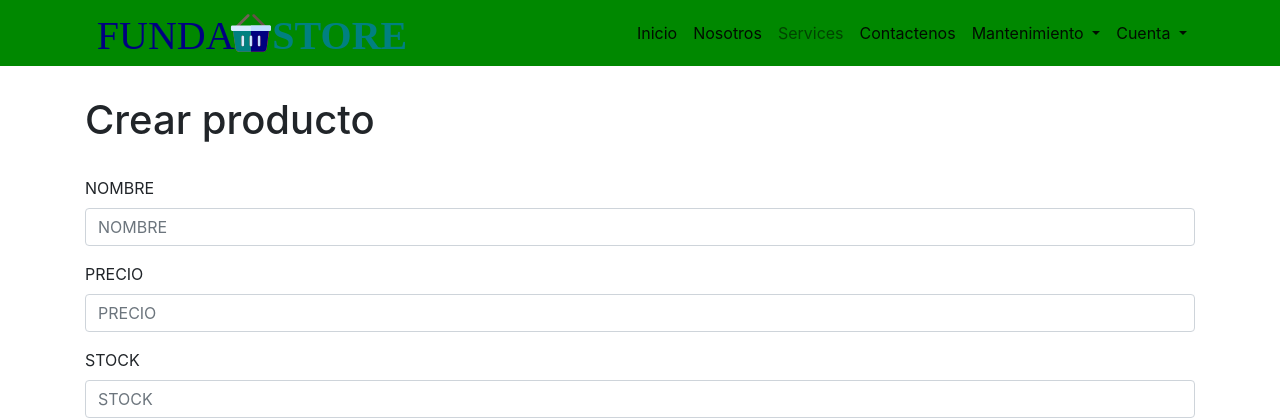
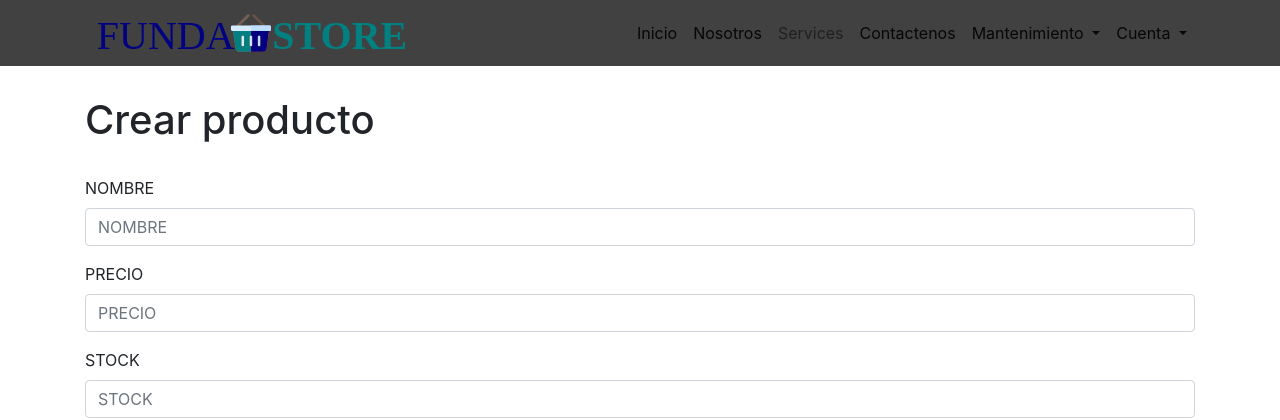
Before and after one commit to rm-claudio22/fundastore-crm, a Django app: page /AgregarProductos in a window 1280 px wide. Shown: the top 420 px of the page. Run offline with Django 3.2, Linux system fonts and the light colour scheme; the visitor is signed in with stand-in values (Sample User, id 1); data that the repository does not hold is empty; some libraries are stand-ins or nearby versions.

Commit message:
Update master.html

```diff
--- a/FUNDASTORE/TEMPLATES/master.html
+++ b/FUNDASTORE/TEMPLATES/master.html
@@ -58,7 +58,7 @@
 <body>
 
   <!-- Navigation -->
-  <nav class="navbar navbar-expand-lg navbar-light static-top" style="background-color: #008800;">
+  <nav class="navbar navbar-expand-lg navbar-light static-top" style="background-color: #414141;">
     <div class="container">
       <a class="navbar-brand" href="/"><img style='height: 40px;width: auto;' src="{% static 'imagenes/FUNDASTORE-logo.svg' %}" alt="FUNDASTORE"></a>
       <button class="navbar-toggler" type="button" data-toggle="collapse" data-target="#navbarResponsive" aria-controls="navbarResponsive" aria-expanded="false" aria-label="Toggle navigation">
```
